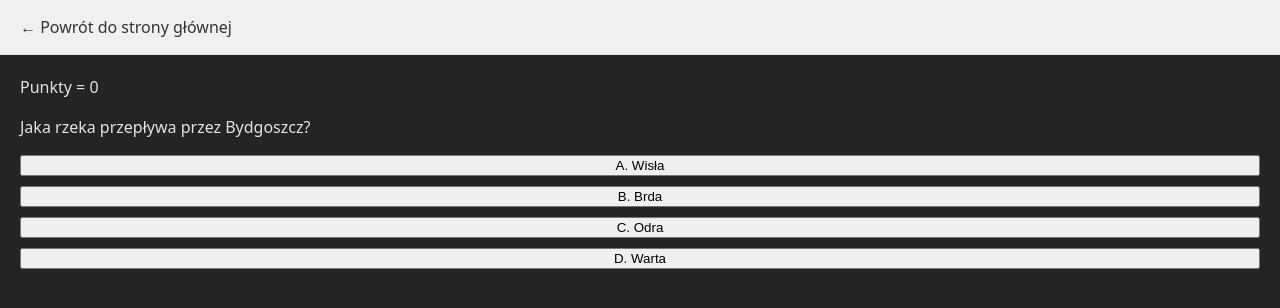
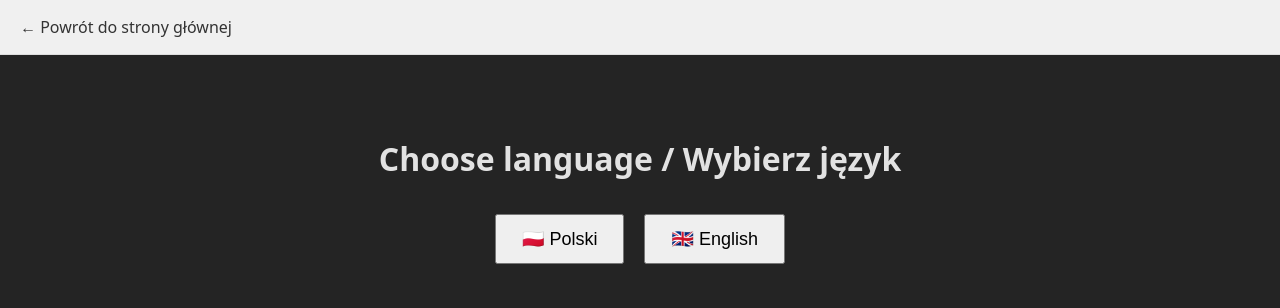
Before and after one commit to patryksew/bydgoszcz, a React (Vite) app: page /questions in a window 1280 px wide. Shown: the top 308 px of the page. Built offline with nearby package versions, Linux system fonts and the light colour scheme.

Commit message:
Revert "Remove LanguageSelector from QuestionWrapper and TrailsWrapper components"
This reverts commit 9e2d3782b3a69562d296c66b5d6d81fa89292ff0.

```diff
--- a/src/pages/QuestionWrapper.jsx
+++ b/src/pages/QuestionWrapper.jsx
@@ -1,11 +1,15 @@
 import { useState } from "react";
 import { useLanguage } from "../hooks/useLanguage";
+import LanguageSelector from "../components/LanguageSelector";
 import Question from "./Question";
 
 export default function QuestionWrapper() {
-  const { lang } = useLanguage();
+  const { lang, setLang } = useLanguage();
   const [points, setPoints] = useState(0);
 
+  if (!lang) {
+    return <LanguageSelector onSelect={setLang} />;
+  }
 
   return <Question points={points} setPoints={setPoints} lang={lang} />;
 }
--- a/src/pages/TrailsWrapper.jsx
+++ b/src/pages/TrailsWrapper.jsx
@@ -1,8 +1,13 @@
 import { useLanguage } from "../hooks/useLanguage";
+import LanguageSelector from "../components/LanguageSelector";
 import Trails from "./Trails";
 
 export default function TrailsWrapper() {
-  const { lang } = useLanguage();
+  const { lang, setLang } = useLanguage();
+
+  if (!lang) {
+    return <LanguageSelector onSelect={setLang} />;
+  }
 
   return <Trails lang={lang} />;
 }
```
